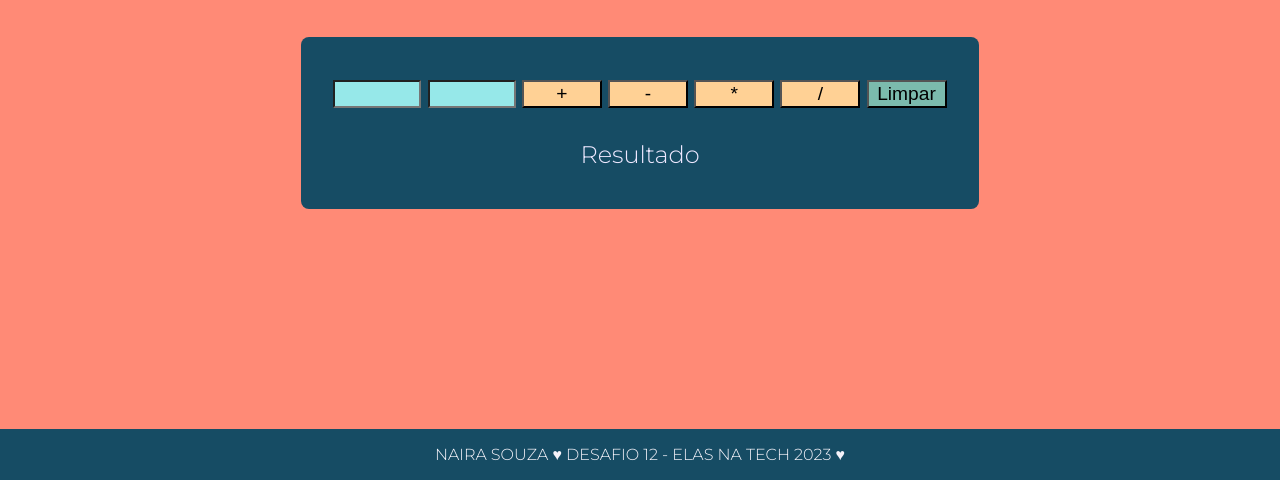
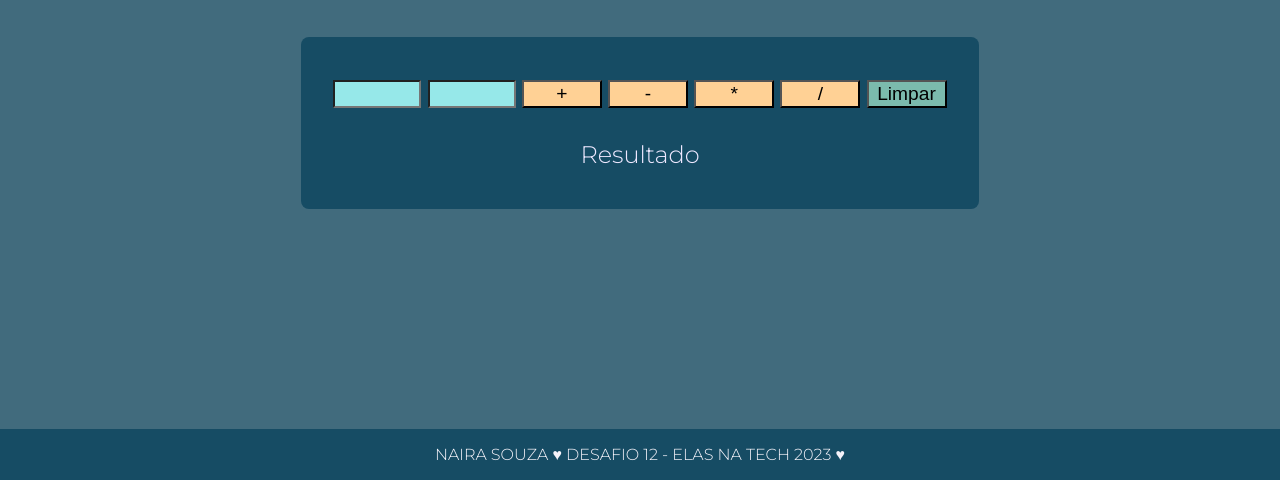
Before and after one commit to nairasn/calculadoraJS-desafio12, a plain HTML site: page index.html in a window 1280 px wide. Shown: the part 339-819 px from the top of the page. Drawn offline with Linux system fonts and the light colour scheme.

Commit message:
Update estilo.css

```diff
--- a/estilo.css
+++ b/estilo.css
@@ -6,7 +6,7 @@ body {
     flex-direction: column;
     align-items: center;
     justify-content: center;
-    background-color: #FF8A76;
+    background-color: #416B7D;
     color: #000000;
     overflow: hidden;
 
```
